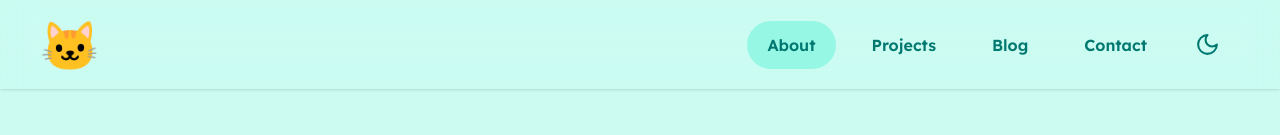
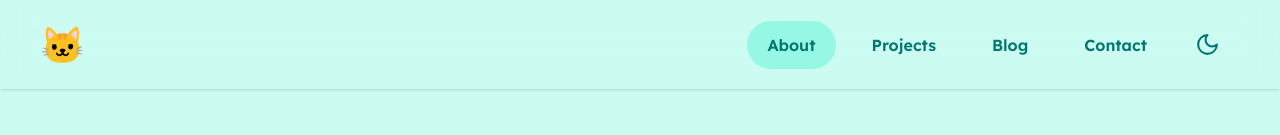
Before and after one commit to MisterKirill/website, a Next.js app: page / in a window 1280 px wide. Shown: the top 135 px of the page. Built offline with nearby package versions, Linux system fonts and the light colour scheme.

Commit message:
fix: small fixes

```diff
--- a/src/app/blog/[id]/page.tsx
+++ b/src/app/blog/[id]/page.tsx
@@ -36,7 +36,7 @@ export default async function Page({ params }: { params: Promise<{ id: string }>
 
       <span className="font-semibold text-lg mb-8">Article by Kirill Siukhin &bull; {moment(post.created_at).fromNow()}</span>
 
-      <span className="text-lg">{post.content}</span>
+      <span className="text-lg prose">{post.content}</span>
     </div>
   );
 }
--- a/src/app/layout.tsx
+++ b/src/app/layout.tsx
@@ -25,7 +25,6 @@ export default function RootLayout({
 
             <Footer />
           </div>
-
         </ThemeProvider>
       </body>
     </html>
--- a/src/components/NavBar.tsx
+++ b/src/components/NavBar.tsx
@@ -16,7 +16,7 @@ export default function NavBar() {
   return (
     <div className="w-full py-3 fixed left-1/2 -translate-x-1/2 top-0 backdrop-blur-lg shadow">
       <div className="container flex items-center">
-        <Link className="text-5xl transition-transform ease-linear hover:scale-110" href="/">
+        <Link className="text-4xl transition-transform ease-linear hover:scale-110" href="/">
           🐱
         </Link>
 
```
Also changed, not shown: src/app/page.tsx (line endings or trailing spaces), 1 other file (tests, documents, lock files or other folders).
